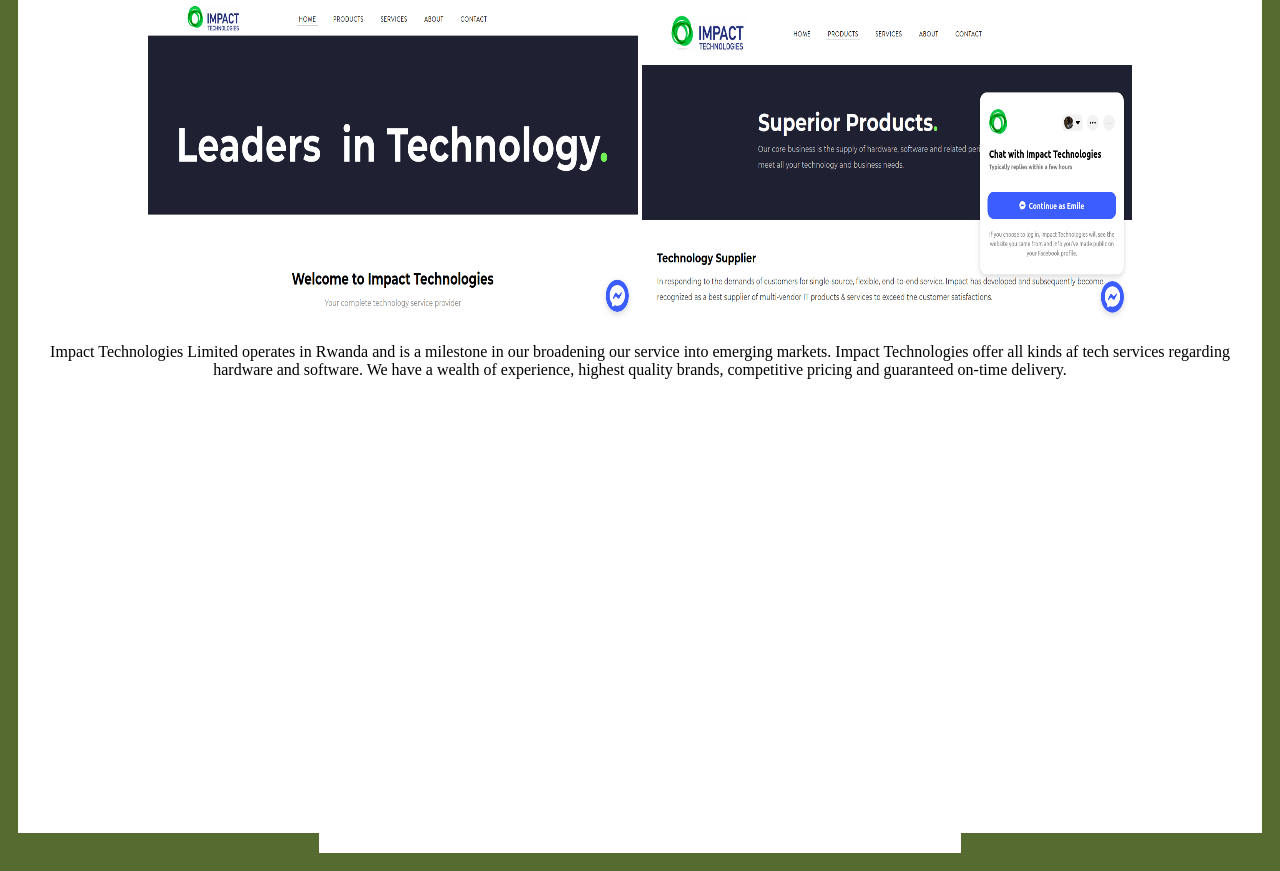
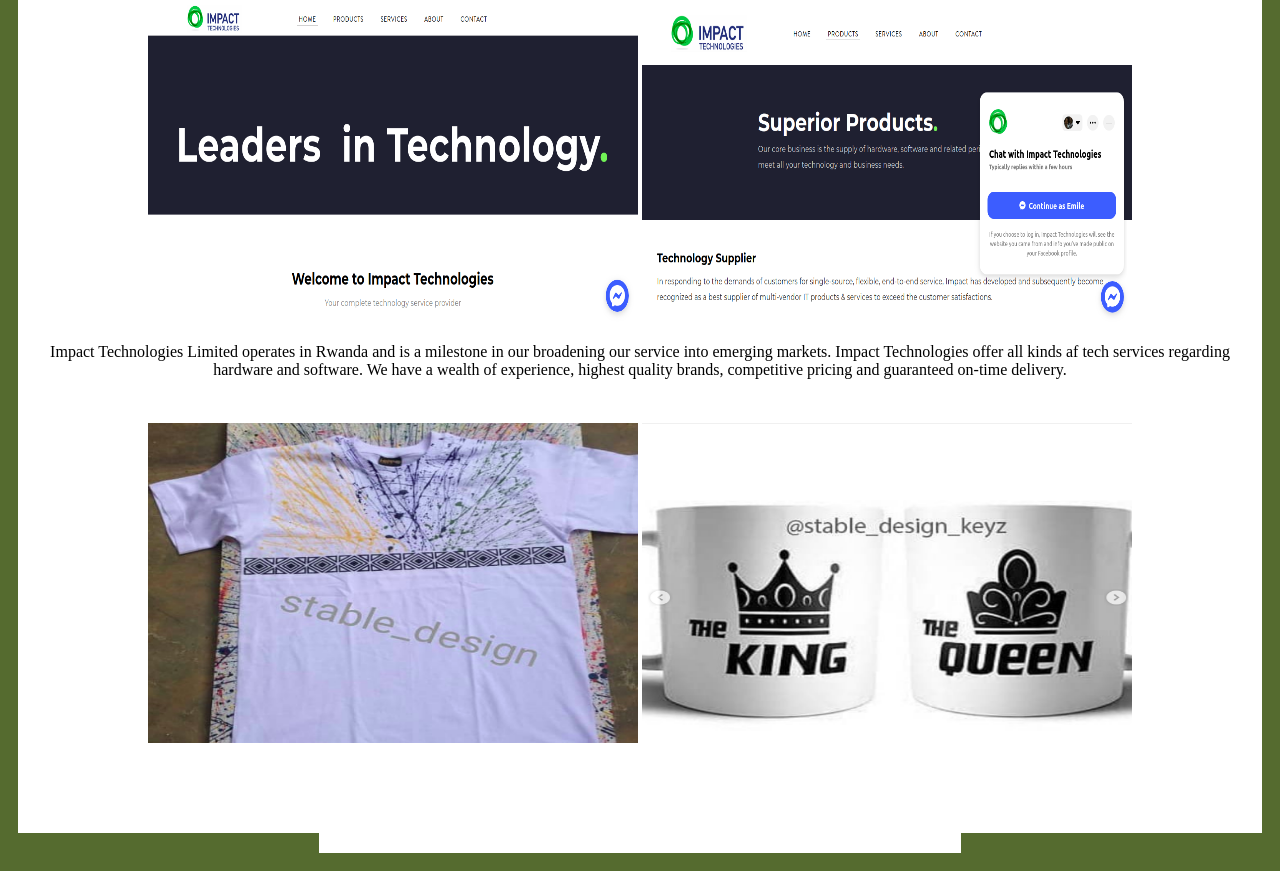
Before and after one commit to emile067/portfolio, a plain HTML site: page index.html in a window 1280 px wide. Shown: the part 345-1216 px from the top of the page. Drawn offline with Linux system fonts and the light colour scheme.

Commit message:
add project2 photos

```diff
--- a/index.html
+++ b/index.html
@@ -18,7 +18,8 @@
         <p>Impact Technologies Limited operates in Rwanda and is a milestone in our broadening our service into emerging markets. Impact Technologies offer all kinds af tech services regarding hardware and software. We have a wealth of experience, highest quality brands, competitive pricing and guaranteed on-time delivery.
     </div>
     <div class="project2">
-
+        <img src="images/design.png" alt="design1" height="80%" width="40%">
+        <img src="images/design1.png" alt="design2" height="80%" width="40%">
     </div>
     <div class="aboutme">
 
```
